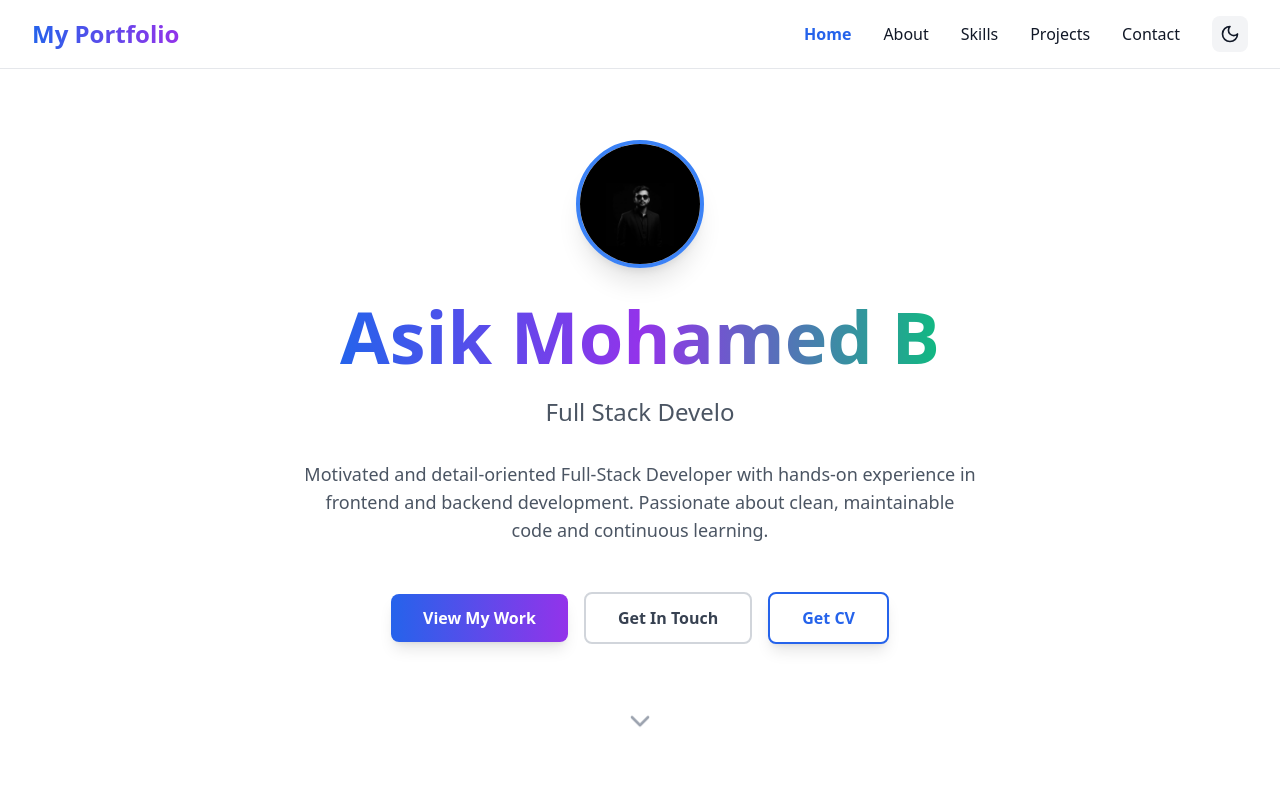
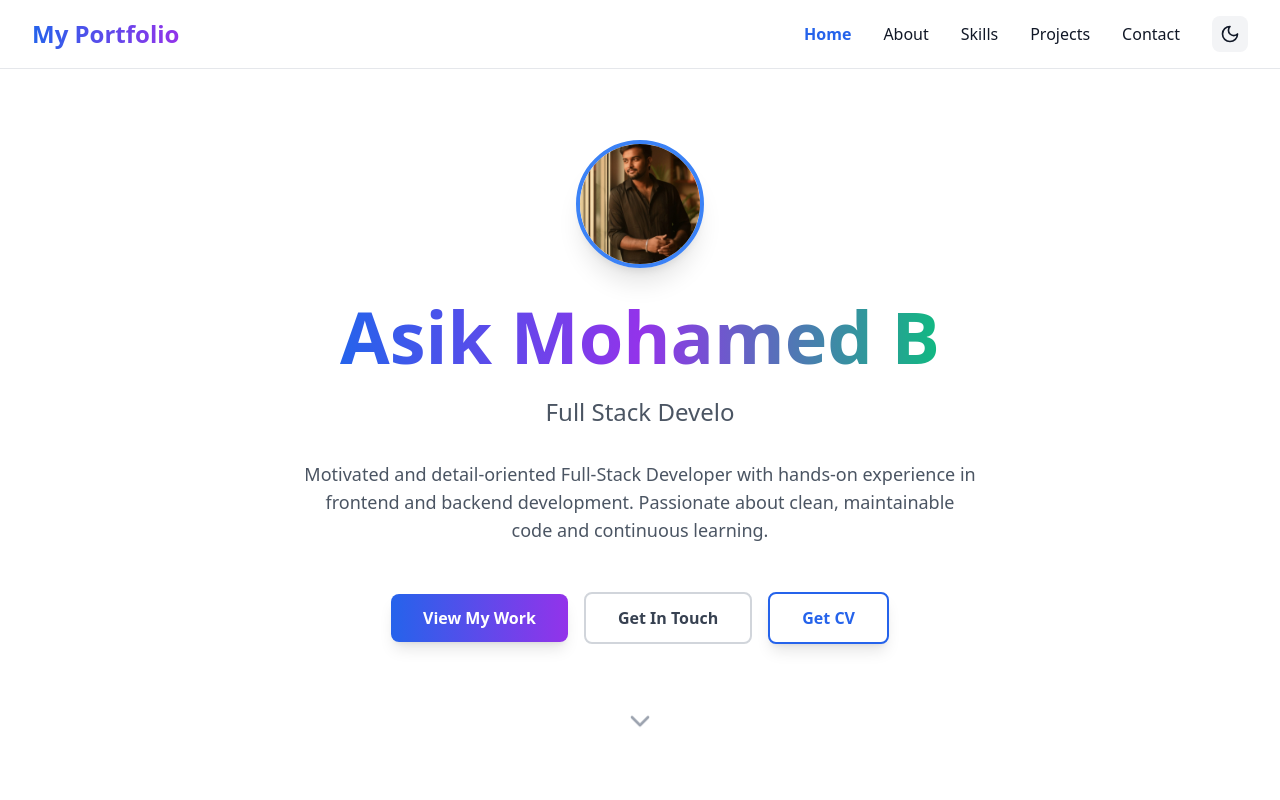
Before and after one commit to aashikasik/My-Portfolio, a React (Vite) app: page / in a window 1280 px wide. Shown: the top 800 px of the page. Built offline with nearby package versions, Linux system fonts and the light colour scheme.

Commit message:
Initial commit

```diff
--- a/src/App.tsx
+++ b/src/App.tsx
@@ -262,7 +262,7 @@ function App() {
           <div className="text-center">
             <div className="mb-8">
               <img
-                src="main sec img.jpg"
+                src="main img.jpg"
                 alt="Profile"
                 className="w-32 h-32 rounded-full mx-auto object-cover border-4 border-blue-500 shadow-xl"
               />
```
Also changed, not shown: public/main img.jpg (added), public/main sec img.jpg (deleted).
